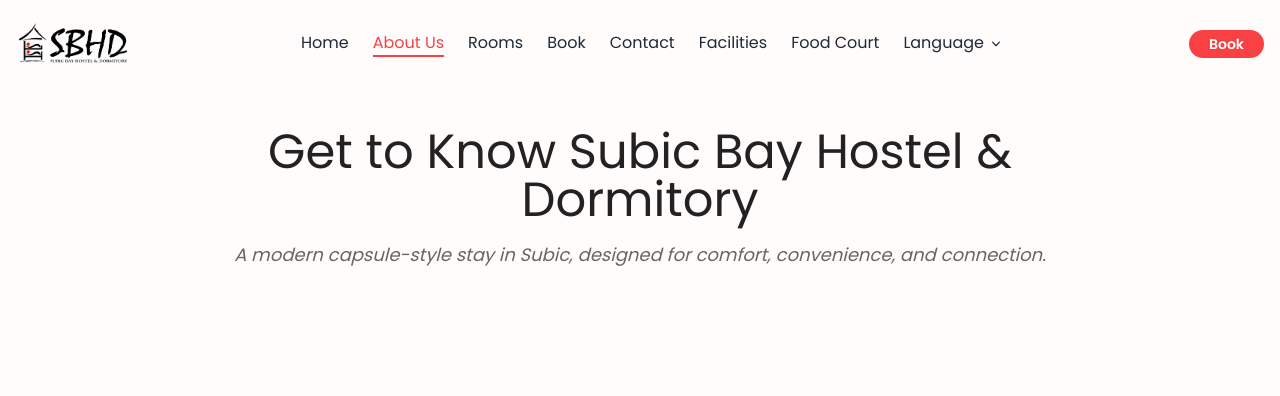
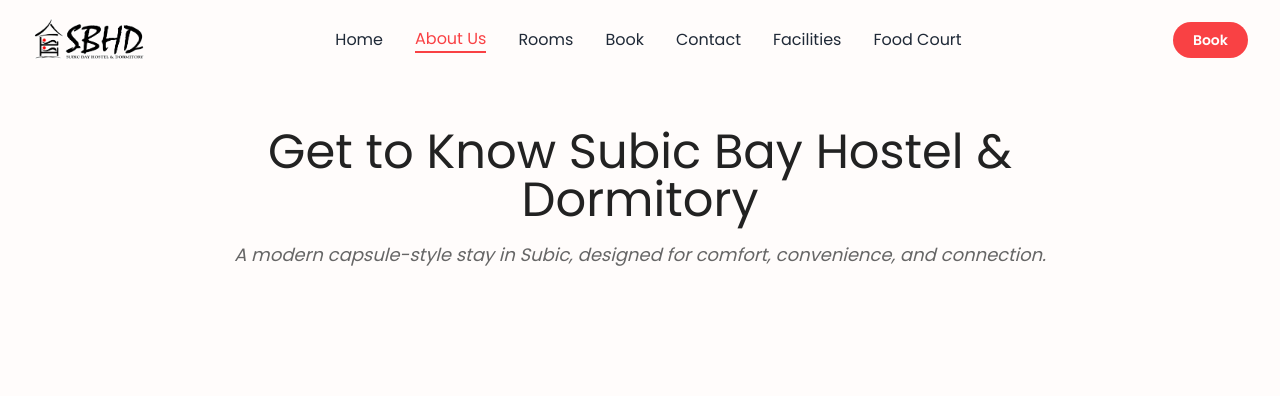
Before and after one commit to Jomzzzzz/Benefic-C, a PHP site: page /about.php in a window 1280 px wide. Shown: the top 396 px of the page. Run offline with PHP 8.4, Linux system fonts and the light colour scheme; some libraries are stand-ins or nearby versions.

Commit message:
Update header.php

```diff
--- a/includes/header.php
+++ b/includes/header.php
@@ -7,81 +7,41 @@
   <meta name="viewport" content="width=device-width, initial-scale=1.0" />
   <title>Subic Bay Hostel & Dormitory</title>
 
-  <!-- Tailwind & Alpine -->
   <script src="https://cdn.tailwindcss.com"></script>
   <script defer src="https://unpkg.com/alpinejs@3.x.x/dist/cdn.min.js"></script>
 
-  <!-- Fonts -->
   <link rel="preconnect" href="https://fonts.googleapis.com" />
   <link rel="preconnect" href="https://fonts.gstatic.com" crossorigin />
   <link href="https://fonts.googleapis.com/css2?family=Inter:wght@400;600;700&display=swap" rel="stylesheet" />
 
   <style>
-    body {
-      font-family: 'Inter', sans-serif;
-      opacity: 0;
-      transition: opacity 0.2s ease-in-out;
-    }
-    body.loaded {
-      opacity: 1;
-    }
-    [x-cloak] {
-      display: none !important;
-    }
+    body { font-family: 'Inter', sans-serif; opacity: 0; transition: opacity 0.2s; }
+    body.loaded { opacity: 1; }
+    [x-cloak] { display: none !important; }
   </style>
-
   <script>
-    document.addEventListener("DOMContentLoaded", () => {
-      document.body.classList.add("loaded");
-    });
+    document.addEventListener("DOMContentLoaded", () => document.body.classList.add("loaded"));
   </script>
 </head>
 
 <body class="bg-white text-gray-800">
 
-<!-- Navbar -->
-<header x-data="{ scrolled: false, open: false, activeLink: window.location.pathname }"
+<header
+  x-data="{ scrolled: false, open: false, activeLink: window.location.pathname }"
   @scroll.window="scrolled = window.scrollY > 10"
-        :class="scrolled ? 'bg-white shadow-md py-3' : 'bg-transparent py-5'"
+  :class="scrolled ? 'bg-white shadow-md py-2' : 'bg-transparent py-4'"
   class="fixed top-0 inset-x-0 z-50 transition-all duration-500 ease-in-out">
-  <div class="max-w-7xl mx-auto px-4 flex items-center justify-between">
 
+  <div class="max-w-7xl mx-auto px-4 sm:px-6 lg:px-8 flex items-center justify-between">
     <!-- Logo -->
-<a href="index.php" class="flex items-center gap-3 transition-transform duration-300"
+    <a href="index.php"
+       class="flex items-center gap-2 transition-transform duration-300"
        :class="scrolled ? 'scale-90' : 'scale-100'">
-  <img src="assets/images/sbhd-logo.png" alt="Subic Bay Hostel & Dormitory Logo" class="h-12 w-auto">
+      <img src="assets/images/sbhd-logo.png" alt="Subic Bay Hostel & Dormitory Logo" class="h-10 sm:h-12 w-auto">
     </a>
 
-   <!-- Nav -->
-    <nav class="relative" @click.outside="open = false">
-
-      <!-- ✅ Replaced Mobile Dropdown Button -->
-      <button @click="open = !open"
-              id="dropdownDefaultButton"
-              class="md:hidden text-white bg-[#F94144] hover:bg-red-600 focus:ring-1 focus:outline-none focus:ring-red-300 font-medium rounded-lg text-sm px-4 py-1 text-center inline-flex items-center"
-              type="button">
-        Menu
-        <svg class="w-2.5 h-2.5 ml-2" aria-hidden="true" xmlns="http://www.w3.org/2000/svg" fill="none" viewBox="0 0 10 6">
-          <path stroke="currentColor" stroke-linecap="round" stroke-linejoin="round" stroke-width="2" d="m1 1 4 4 4-4"/>
-        </svg>
-      </button>
-
-      <!-- Menu Items -->
-      <ul :class="{ 'hidden': !open, 'block': open }"
-    class="absolute md:static right-2 top-full mt-2 md:mt-0
-           w-fit md:w-auto
-           bg-white text-black
-           md:bg-transparent md:text-gray-800
-           md:flex md:space-x-6 space-y-2 md:space-y-0
-           shadow-xl md:shadow-none
-           rounded-lg md:rounded-none
-           px-4 py-3 md:p-0
-           z-40
-           transition-all duration-500 ease-in-out transform-gpu
-           md:transition-none text-base font-medium">
-
-
-        <!-- Menu Links -->
+    <!-- Desktop Nav -->
+    <nav class="hidden md:flex space-x-6 lg:space-x-8 items-center text-base font-medium">
       <?php
         $links = [
           'index.php' => $text['home'],
@@ -92,68 +52,77 @@
         ];
         foreach ($links as $file => $label):
       ?>
-          <li>
         <a href="<?= $file ?>"
            :class="{ 'text-[#F94144] border-b-2 border-[#F94144]': activeLink.includes('<?= pathinfo($file, PATHINFO_FILENAME); ?>') }"
-               class="font-medium pb-0 block hover:text-[#F94144] transition-all duration-200">
+           class="pb-0 hover:text-[#F94144] transition">
           <?= $label; ?>
         </a>
-          </li>
       <?php endforeach; ?>
+      <a href="facilities.php"
+         :class="{ 'text-[#F94144]': activeLink.includes('facilities') }"
+         class="pb-0 hover:text-[#F94144] transition"><?= $text['facilities'] ?? 'Facilities'; ?></a>
+      <a href="hawker.php"
+         :class="{ 'text-[#F94144]': activeLink.includes('food') }"
+         class="pb-0 hover:text-[#F94144] transition"><?= $text['foodcourt'] ?? 'Food Court'; ?></a>
+    </nav>
 
-<!-- Normal nav item: Facilities -->
-<li>
-  <a href="facilities.php"
-     class="block font-medium pb-0 hover:text-[#F94144] transition-all"
-     :class="{ 'text-[#F94144]': activeLink.includes('facilities') }">
-     <?= $text['facilities'] ?? 'Facilities'; ?>
+    <!-- Desktop CTA -->
+    <a href="book.php"
+       class="hidden md:inline-block bg-[#F94144] text-white px-5 py-2 rounded-full text-sm font-semibold hover:bg-red-600 transition duration-300 hover:scale-105 ml-3 lg:ml-6">
+      <?= $text['book']; ?>
     </a>
-</li>
 
-<!-- Normal nav item: Food Court -->
-<li>
-  <a href="hawker.php"
-     class="block font-medium pb-0 hover:text-[#F94144] transition-all"
-     :class="{ 'text-[#F94144]': activeLink.includes('food') }">
-     <?= $text['foodcourt'] ?? 'Food Court'; ?>
-  </a>
-</li>
-
-
-
-
-        <!-- Language Dropdown -->
-        <li x-data="{ openLang: false }" class="relative">
-  <button @click="openLang = !openLang"
-          class="flex items-center space-x-1 font-medium pb-0 hover:text-[#F94144] focus:outline-none">
-    <span><?= $text['language']; ?></span>
-    <svg class="w-4 h-4 mt-[2px] transition-transform duration-300"
-         :class="{ 'rotate-180': openLang }"
-         fill="currentColor" viewBox="0 0 20 20">
-      <path fill-rule="evenodd"
-            d="M5.23 7.21a.75.75 0 011.06.02L10 11.084l3.71-3.854a.75.75 0 111.08 1.04l-4.25 4.41a.75.75 0 01-1.08 0l-4.25-4.41a.75.75 0 01.02-1.06z"
-            clip-rule="evenodd"/>
+    <!-- Mobile Menu Button -->
+    <button @click="open = !open"
+            class="md:hidden bg-[#F94144] text-white px-4 py-2 rounded-lg text-sm flex items-center gap-1 focus:outline-none">
+      Menu
+      <svg class="w-4 h-4" fill="none" viewBox="0 0 10 6">
+        <path stroke="currentColor" stroke-linecap="round" stroke-linejoin="round" stroke-width="2" d="m1 1 4 4 4-4"/>
       </svg>
     </button>
+  </div>
 
-  <ul x-show="openLang"
-      x-transition
-      @click.outside="openLang = false"
-      class="absolute mt-0 left-0 w-40 bg-white border border-gray-200 shadow-xl rounded-md py-0 text-sm text-gray-700 z-50">
-    <li><a href="?lang=en" data-lang="en" class="block px-2 py-2 hover:bg-gray-100">🇬🇧 English</a></li>
-    <li><a href="?lang=tl" data-lang="tl" class="block px-2 py-2 hover:bg-gray-100">🇵🇭 Tagalog</a></li>
-    <li><a href="?lang=ja" data-lang="ja" class="block px-2 py-2 hover:bg-gray-100">🇯🇵 Japanese</a></li>
-    <li><a href="?lang=zh" data-lang="zh" class="block px-2 py-2 hover:bg-gray-100">🇨🇳 Chinese</a></li>
-  </ul>
-</li>
+  <!-- Mobile Nav -->
+  <div x-show="open"
+       x-transition:enter="transition transform duration-300 ease-out"
+       x-transition:enter-start="-translate-y-4 opacity-0"
+       x-transition:enter-end="translate-y-0 opacity-100"
+       x-transition:leave="transition transform duration-200 ease-in"
+       x-transition:leave-start="translate-y-0 opacity-100"
+       x-transition:leave-end="-translate-y-4 opacity-0"
+       @click.outside="open = false"
+       class="md:hidden absolute top-full left-0 w-full bg-white shadow-lg z-40 rounded-b-lg">
+    <div class="flex flex-col px-6 py-4 space-y-3">
+      <?php foreach ($links as $file => $label): ?>
+        <a href="<?= $file ?>"
+           :class="{ 'text-[#F94144]': activeLink.includes('<?= pathinfo($file, PATHINFO_FILENAME); ?>') }"
+           class="hover:text-[#F94144] transition"><?= $label; ?></a>
+      <?php endforeach; ?>
+      <a href="facilities.php"
+         :class="{ 'text-[#F94144]': activeLink.includes('facilities') }"
+         class="hover:text-[#F94144] transition"><?= $text['facilities'] ?? 'Facilities'; ?></a>
+      <a href="hawker.php"
+         :class="{ 'text-[#F94144]': activeLink.includes('food') }"
+         class="hover:text-[#F94144] transition"><?= $text['foodcourt'] ?? 'Food Court'; ?></a>
 
-    </nav>
-
-    <!-- CTA Book Button -->
-    <a href="book.php"
-       class="hidden md:inline-block bg-[#F94144] text-white px-5 py-1 rounded-full text-sm font-semibold hover:bg-red-600 transition duration-300 hover:scale-105 ml-4">
-      <?= $text['book']; ?>
-    </a>
+      <!-- Language dropdown -->
+      <div x-data="{ openLang: false }" class="relative">
+        <button @click="openLang = !openLang"
+                class="flex items-center justify-between w-full hover:text-[#F94144] transition">
+          <span><?= $text['language']; ?></span>
+          <svg :class="{ 'rotate-180': openLang }" class="w-4 h-4 transition-transform duration-300" fill="currentColor" viewBox="0 0 20 20">
+            <path fill-rule="evenodd" d="M5.23 7.21a.75.75 0 011.06.02L10 11.084l3.71-3.854a.75.75 0 111.08 1.04l-4.25 4.41a.75.75 0 01-1.08 0l-4.25-4.41a.75.75 0 01.02-1.06z" clip-rule="evenodd"/>
+          </svg>
+        </button>
+        <div x-show="openLang" x-transition
+             class="mt-2 bg-white border border-gray-200 shadow-xl rounded-md absolute left-0 w-40 text-sm z-50">
+          <a href="?lang=en" data-lang="en" class="block px-3 py-2 hover:bg-gray-100">🇬🇧 English</a>
+          <a href="?lang=tl" data-lang="tl" class="block px-3 py-2 hover:bg-gray-100">🇵🇭 Tagalog</a>
+          <a href="?lang=ja" data-lang="ja" class="block px-3 py-2 hover:bg-gray-100">🇯🇵 Japanese</a>
+          <a href="?lang=zh" data-lang="zh" class="block px-3 py-2 hover:bg-gray-100">🇨🇳 Chinese</a>
+        </div>
+      </div>
+    </div>
   </div>
 </header>
 
```
Lines whose indentation alone changed are shown as unchanged.
